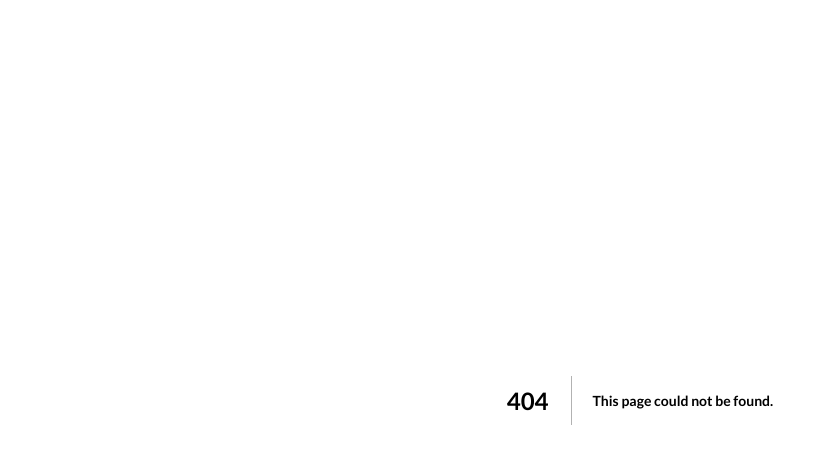
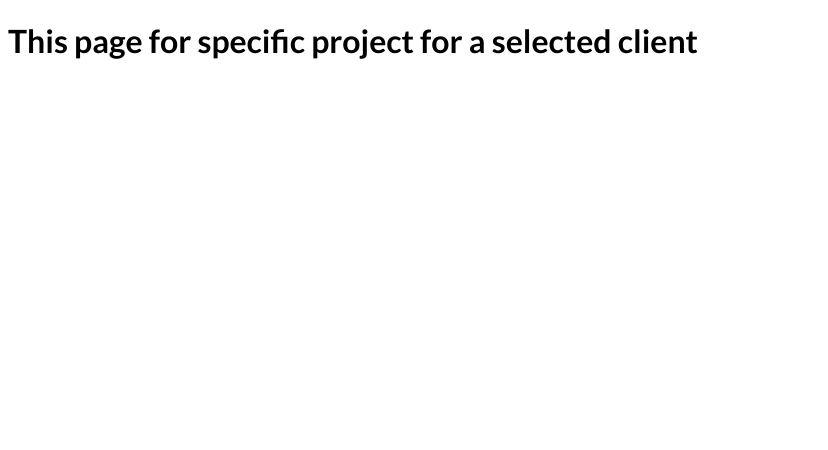
Before and after one commit to rtemre/nextjs-pages-router, a Next.js app in the folder 01-getting-started/: page /client/1/1 in a window 1280 px wide. Before the commit this address had no page. Shown: the top 450 px of the page, without its empty margins (0-828 px from the left). Built offline with nearby package versions, Linux system fonts and the light colour scheme.

Commit message:
Nested Dynamic path & routes

```diff
--- /dev/null
+++ b/01-getting-started/pages/client/[id]/[clientProjectId].js
@@ -0,0 +1,17 @@
+import { useRouter } from "next/router";
+function SelectedClientProjectPage(params) {
+  const router = useRouter();
+
+  console.log(router.query);
+  //   {
+  //     "id": "raman",
+  //     "clientProjectId": "project"
+  //   }
+  return (
+    <div>
+      <h1>This page for specific project for a selected client</h1>
+    </div>
+  );
+}
+
+export default SelectedClientProjectPage;
```
Also changed, not shown: 01-getting-started/pages/client/[id]/index.js (added, +13 -0 lines), 01-getting-started/pages/client/index.js (added, +9 -0 lines).
